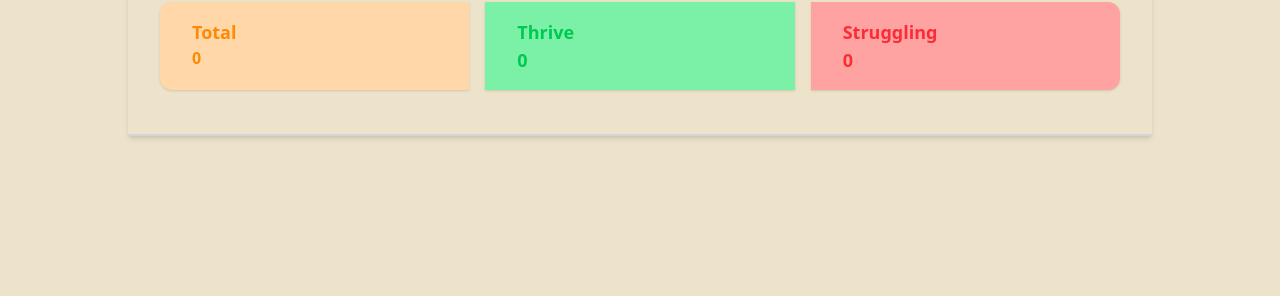
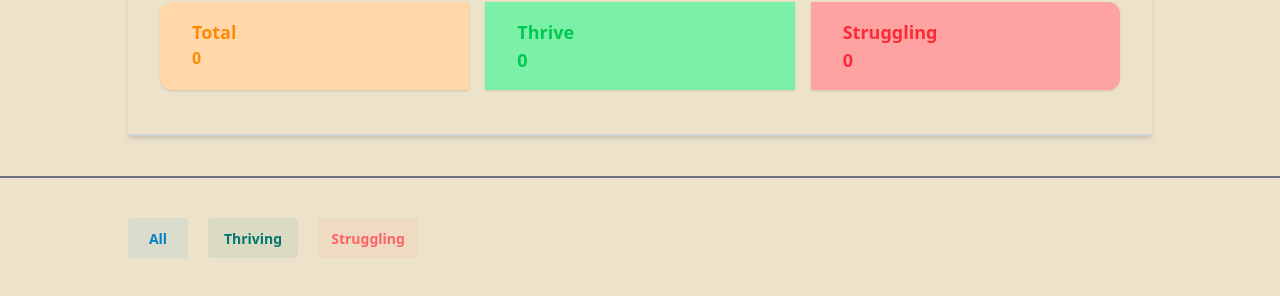
Before and after one commit to rahinhaque/Plant-tracker, a plain HTML site: page index.html in a window 1280 px wide. Shown: the part 102-398 px from the top of the page. Drawn offline with nearby package versions, Linux system fonts and the light colour scheme.

Commit message:
Buttons with id

```diff
--- a/index.html
+++ b/index.html
@@ -44,9 +44,11 @@
   </head>
 
   <body>
-    <header class="w-[80%] mx-auto py-6 px-8 border-b-2 border-gray-300 shadow-md">
+    <header
+      class="w-[80%] mx-auto py-6 px-8 border-b-2 border-gray-300 shadow-md"
+    >
       <h1 class="font-bold text-6xl text-green-500">Plant-tracker</h1>
-      <div class="grid grid-cols-3 gap-4  py-5">
+      <div class="grid grid-cols-3 gap-4 py-5">
         <div class="bg-orange-200 px-8 py-4 rounded-s-xl shadow-sm">
           <p class="text-orange-400 text-lg font-bold">Total</p>
           <p class="text-orange-400 font-bold">0</p>
@@ -66,6 +68,23 @@
       </div>
     </header>
 
+    <hr class="my-10 border border-gray-500 shadow-md">
+
+    <main class="w-[80%] mx-auto">
+      <div class="flex gap-5">
+        <button id="all-filter-btn" class="btn btn-soft btn-info w-[60px]">All</button>
+        <button id="all-filter-btn" class="btn btn-soft btn-success w-[90px]">Thriving</button>
+        <button id="all-filter-btn" class="btn btn-soft btn-error w-[100px]">Struggling</button>
+      </div>
+    </main>
+
+
+
+
+
+
+
+
     <script src="script.js"></script>
   </body>
 </html>
```
